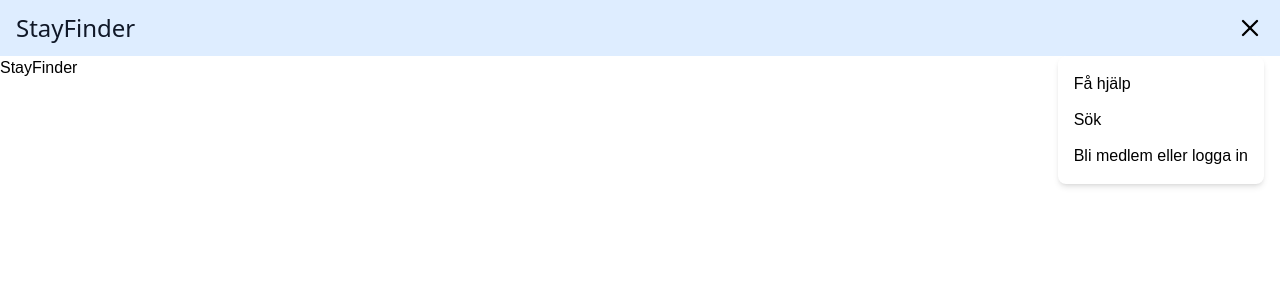
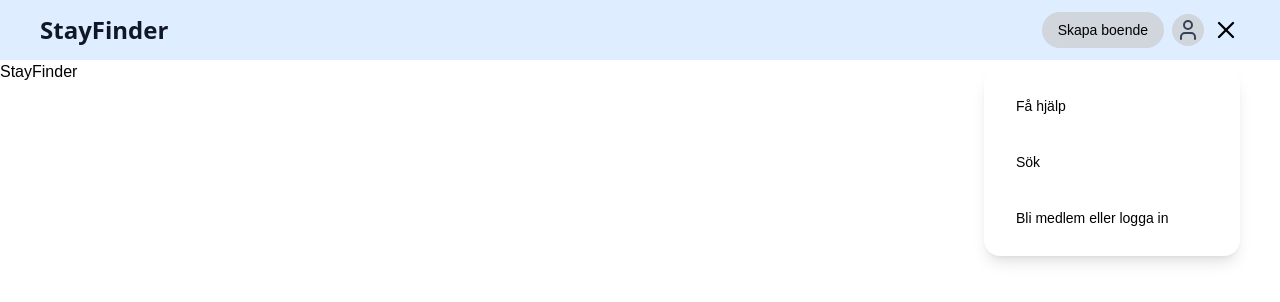
Before and after one commit to ManauTunjae/stay-finder-fe, a Next.js app: page / in a window 1280 px wide. Both pictures are taken after a click on the button "Öppna meny". Shown: the top 302 px of the page. Built offline with nearby package versions, Linux system fonts and the light colour scheme.

Commit message:
feat: enhance Header component with User icon and improve layout for mobile and desktop views

```diff
--- a/src/components/Header.tsx
+++ b/src/components/Header.tsx
@@ -1,7 +1,7 @@
 "use client";
 
 import { useState } from "react";
-import { Menu, X } from "lucide-react";
+import { Menu, X, User } from "lucide-react";
 import Link from "next/link";
 
 const navLinks = [
@@ -14,15 +14,27 @@ export default function Header() {
   const [isOpen, setIsOpen] = useState(false);
 
   return (
-    <header className="relative flex justify-between items-center bg-blue-200/50 px-4 py-3">
-      <Link href="/" className="font-sans text-gray-900 text-2xl">
+    <header className="relative flex justify-between items-center bg-blue-200/50 px-4 md:px-10 py-3">
+      <Link href="/" className="font-sans text-gray-900 text-2xl font-bold">
         StayFinder
       </Link>
 
-      {/*Desktop view*/}
+      {/* Höger: "Skapa boende" (bara desktop) + hamburgermeny (alltid) */}
+      <div className="flex items-center gap-2">
+        <Link
+          href="/auth/register"
+          className="bg-gray-300 hidden md:block px-4 py-2 rounded-full hover:bg-white text-sm font-medium"
+        >
+          Skapa boende
+        </Link>
 
+        <Link
+          href="/auth/register"
+          className="bg-gray-300 hidden md:block p-1 rounded-2xl hover:bg-white w-8 h-8 text-gray-700"
+        >
+          <User />
+        </Link>
 
-      {/*Mobile view*/}
         <button
           aria-label="Öppna meny"
           className="cursor-pointer"
@@ -30,11 +42,17 @@ export default function Header() {
         >
           {isOpen ? <X className="w-7 h-7" /> : <Menu className="w-7 h-7" />}
         </button>
+      </div>
 
       {isOpen && (
-        <nav className="absolute right-4 top-full z-10 bg-white flex flex-col gap-3 p-4 rounded-lg shadow-md">
+        <nav className="absolute right-4 md:right-10 top-full mt-2 w-64 z-10 bg-white flex flex-col gap-3 p-4 rounded-2xl shadow-lg">
           {navLinks.map((l) => (
-            <Link key={l.href} href={l.href} onClick={() => setIsOpen(false)}>
+            <Link
+              key={l.href}
+              href={l.href}
+              onClick={() => setIsOpen(false)}
+              className="px-4 py-3 hover:bg-gray-100 text-sm"
+            >
               {l.label}
             </Link>
           ))}
```
Lines whose indentation alone changed are shown as unchanged.
